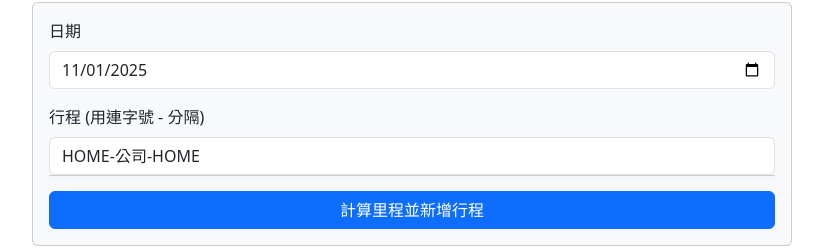
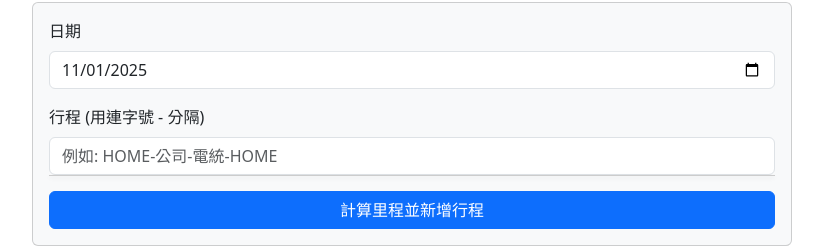
Before and after one commit to jounsonchuang/distance-calulate, a plain HTML site: page index.html in a window 1280 px wide. Shown: the part 173-421 px from the top of the page, without its empty margins (228-1051 px from the left). Drawn offline with nearby package versions, Linux system fonts and the light colour scheme.

Commit message:
fix: remove default routeInput value so field is empty after restart

```diff
--- a/index.html
+++ b/index.html
@@ -58,7 +58,7 @@
 
         <div class="mb-3" style="position: relative;">
             <label class="form-label">行程 (用連字號 - 分隔)</label>
-            <input type="text" id="routeInput" class="form-control" placeholder="例如: HOME-公司-電統-HOME" value="HOME-公司-HOME" oninput="handleRouteInput(this)">
+            <input type="text" id="routeInput" class="form-control" placeholder="例如: HOME-公司-電統-HOME" oninput="handleRouteInput(this)">
             <div id="suggestions"></div> </div>
 
         <button onclick="calculateRoute()" class="btn btn-primary w-100">計算里程並新增行程</button>
```
